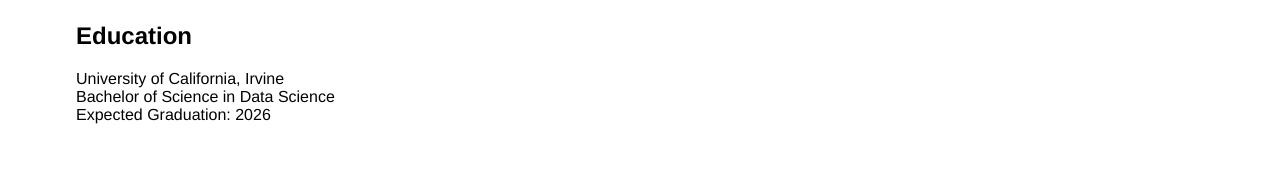
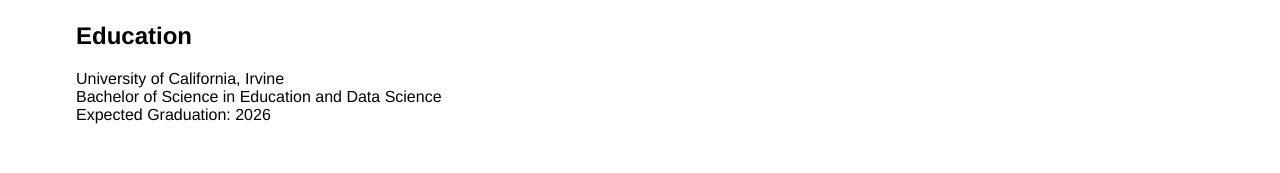
Before and after one commit to andrew12332c/website_simple, a plain HTML site: page index.html in a window 1280 px wide. Shown: the part 521-694 px from the top of the page. Drawn offline with Linux system fonts and the light colour scheme.

Commit message:
updated major name

```diff
--- a/index.html
+++ b/index.html
@@ -90,7 +90,7 @@
                     <div id="education" class="section">
                         <h2>Education</h2>
                         <p>University of California, Irvine<br>
-                           Bachelor of Science in Data Science<br>
+                           Bachelor of Science in Education and Data Science<br>
                            Expected Graduation: 2026</p>
                     </div>
 
```
